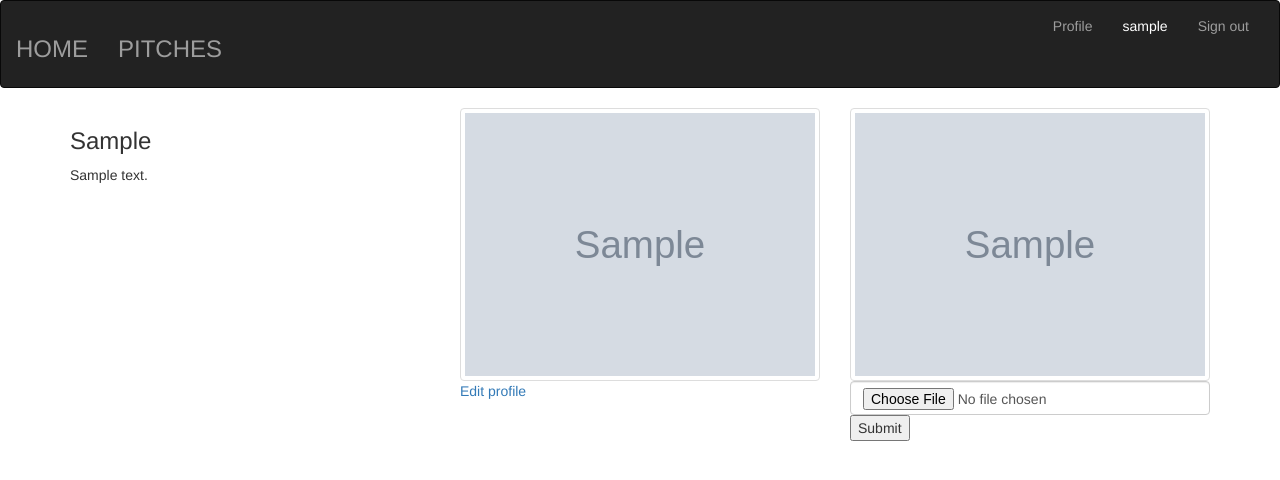
After one commit to Eccie-K/pitching, a Flask app: a page that uses app/templates/navbar.html in a window 1280 px wide. The commit adds this page. Shown: the top 480 px of the page. Run offline with Flask 2, Linux system fonts and the light colour scheme; a user stored in the database is signed in; tables that the repository leaves empty hold one stand-in row (values such as "Sample post"); grey boxes marked "Sample" are stand-in pictures; some libraries are stand-ins or nearby versions.

Commit message:
added files and packages

```diff
--- a/app/auth/views.py
+++ b/app/auth/views.py
@@ -4,8 +4,9 @@ from . import auth
 from ..models import User
 from .forms import LoginForm, RegistrationForm
 from .. import db
+from ..email import mail_message
 
-@auth.route('/login')
+@auth.route('/login', methods = ["GET","POST"])
 def login():
 
     login_form = LoginForm()
@@ -29,6 +30,9 @@ def register():
         user = User(email = form.email.data, username = form.username.data,password = form.password.data)
         db.session.add(user)
         db.session.commit()
+
+        mail_message("Welcome to watchlist","email/welcome_user",user.email,user=user)
+
         return redirect(url_for('auth.login'))
         title = "New Account"
     return render_template('auth/register.html',registration_form = form)
--- a/app/main/views.py
+++ b/app/main/views.py
@@ -1,8 +1,9 @@
-from flask import render_template,request,redirect,url_for
+from flask import render_template,request,redirect,url_for,abort
 from . import main
 from ..models import User, Pitch
 from flask_login import login_required
-
+from .forms import PitchForm, AddPitch
+from .. import db,photos
 
 
 @main.route('/')
@@ -11,11 +12,41 @@ def index():
 
     return render_template('index.html')
 
-@main.route('/addpost', methods = ['GET' 'POST'])
+@main.route('/user/<uname>')
+def profile(uname):
+    user = User.query.filter_by(username = uname).first()
+
+    if user is None:
+        abort(404)
+
+    return render_template("profile/profile.html", user = user)
+
+@main.route('/user/<uname>/update',methods = ['GET','POST'])
 @login_required
-def addpost():
-    title = request.Form['title']
-    content = request.Form['content']
-    author = request.Form['author']
+def update_profile(uname):
+    user = User.query.filter_by(username = uname).first()
+    if user is None:
+        abort(404)
 
-    return render_template('index.html',title = title,content = content,author = author)
+    form = AddPitch()
+
+    if form.validate_on_submit():
+        user.post = form.post.data
+
+        db.session.add(user)
+        db.session.commit()
+
+        return redirect(url_for('.profile',uname=user.username))
+
+    return render_template('profile/update.html',form =form)
+
+@main.route('/user/<uname>/update/pic',methods= ['POST'])
+@login_required
+def update_pic(uname):
+    user = User.query.filter_by(username = uname).first()
+    if 'photo' in request.files:
+        filename = photos.save(request.files['photo'])
+        path = f'photos/{filename}'
+        user.profile_pic_path = path
+        db.session.commit()
+        return redirect(url_for('main.profile',uname=uname))
--- a/app/models.py
+++ b/app/models.py
@@ -15,7 +15,6 @@ class User (UserMixin,db.Model):
     username = db.Column(db.String(255),index = True)
     role_id = db.Column(db.Integer,db.ForeignKey('pitches.id'))
     email = db.Column(db.String(255),unique = True,index = True)
-
     bio = db.Column(db.String(255))
     profile_pic_path = db.Column(db.String())
     password_hash = db.Column(db.String(255))
--- /dev/null
+++ b/app/templates/email/welcome_user.txt
@@ -0,0 +1,3 @@
+Hello {{user.username}}
+Welcome to Watchlist
+We have just seen you have signed up for our application and want to welcome you to the family. Please enjoy the reviews of all your  favourite films.
--- a/app/templates/navbar.html
+++ b/app/templates/navbar.html
@@ -15,12 +15,14 @@
                     </ul>
                     <ul class="nav navbar-nav navbar-right">
                         {% if current_user.is_authenticated %}
+                        <li><a href="{{url_for('main.profile',uname=current_user.username)}}">Profile</a></li>
                         <li style="color:white;padding:15px;">{{current_user.username}}</li>
                         <li><a href="{{url_for('auth.logout')}}">Sign out</a></li>
                         {% else %}
                         <li><a href="{{url_for('auth.login')}}">Sign in</a></li>
                         {%endif%}
                       </ul>
+
             </div>
 
         </div>
--- /dev/null
+++ b/app/templates/profile/profile.html
@@ -0,0 +1,51 @@
+{% extends 'base.html'%}
+
+{% block content %}
+<div class="container">
+<div class="row">
+<!-- displaying  Username-->
+  <div class="col-md-4">
+    <h3> {{user.username| capitalize}} </h3>
+
+    <!--Displaying user bio-->
+    {% if user.bio %}
+      <p> {{user.bio}}</p>
+    {%else%}
+      <p> {{user.username| capitalize}} has no bio </p>
+    {% endif %}
+  </div>
+
+  <!--Display profile photo-->
+  <div class="col-md-4">
+
+    {% if user.profile_pic_path %}
+    <img src="{{url_for('static',filename=user.profile_pic_path)}}" alt="" class="img-thumbnail">
+    {%else%}
+    <p>No profile picture</p>
+    {% endif %}
+
+    {% if user == current_user %}
+    <a href="{{url_for('main.update_profile',uname=user.username)}}">Edit profile</a>
+{% endif %}
+  </div>
+  <div class="col-md-4">
+    {% if user.profile_pic_path %}
+
+    <img src="{{url_for('static',filename=user.profile_pic_path)}}" alt="" class="img-thumbnail">
+
+    {%else%}
+    <p>No profile picture</p>
+
+    {% endif %}
+
+        {% if user == current_user %}
+    <form  action="{{url_for('main.update_pic',uname=user.username)}}" method="post" enctype = "multipart/form-data">
+
+      <input type="file"  name="photo" class="form-control" required>
+      <input type="submit">
+    </form>
+      {% endif %}
+  </div>
+</div>
+</div>
+{% endblock %}
```
Also changed, not shown: app/__init__.py (+8 -0 lines), app/email.py (added, +12 -0 lines), app/main/forms.py (+6 -2 lines), app/templates/profile/update.html (added, +8 -0 lines), config.py (+8 -0 lines), app/static/photos/photo.jpeg (added), 1 other file.
